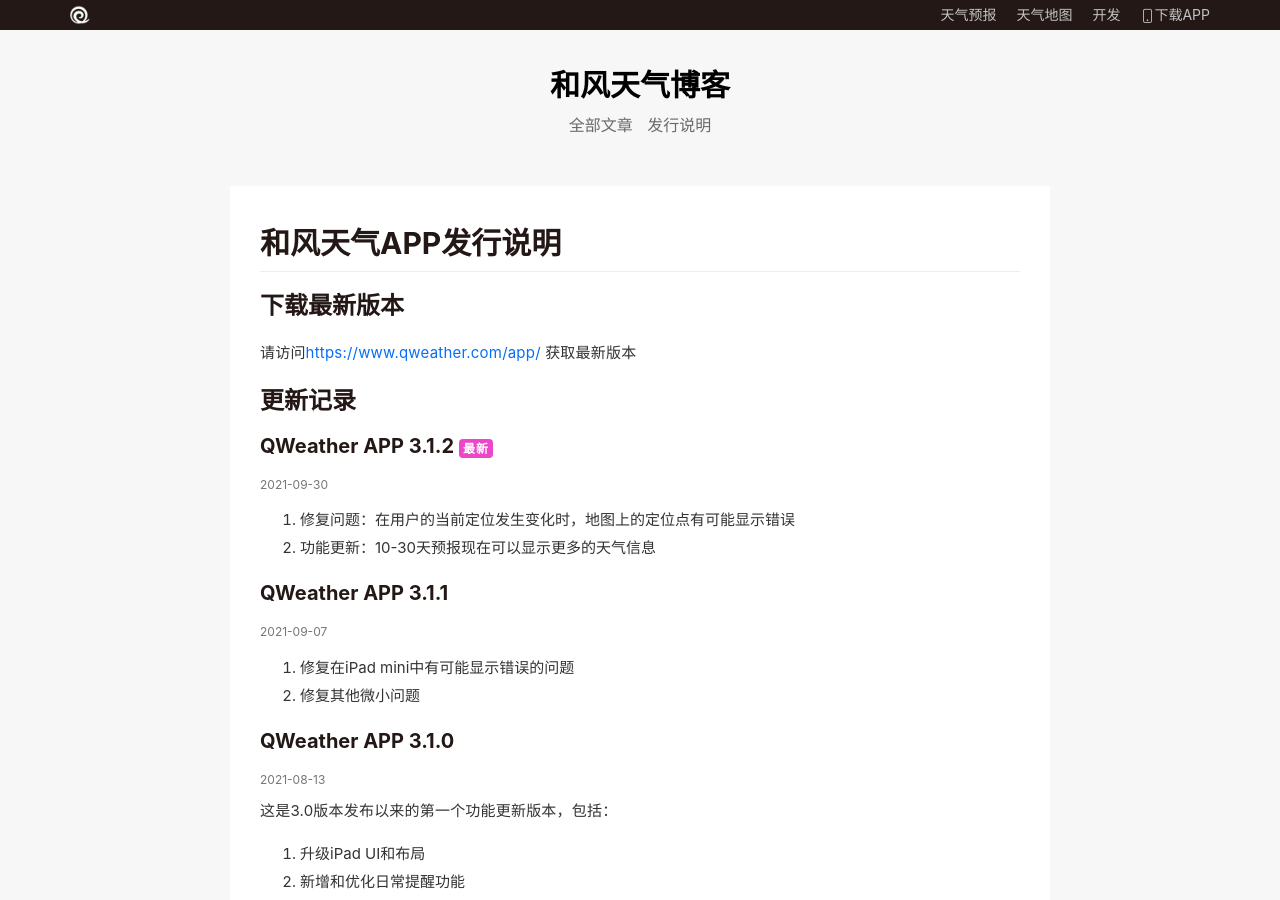
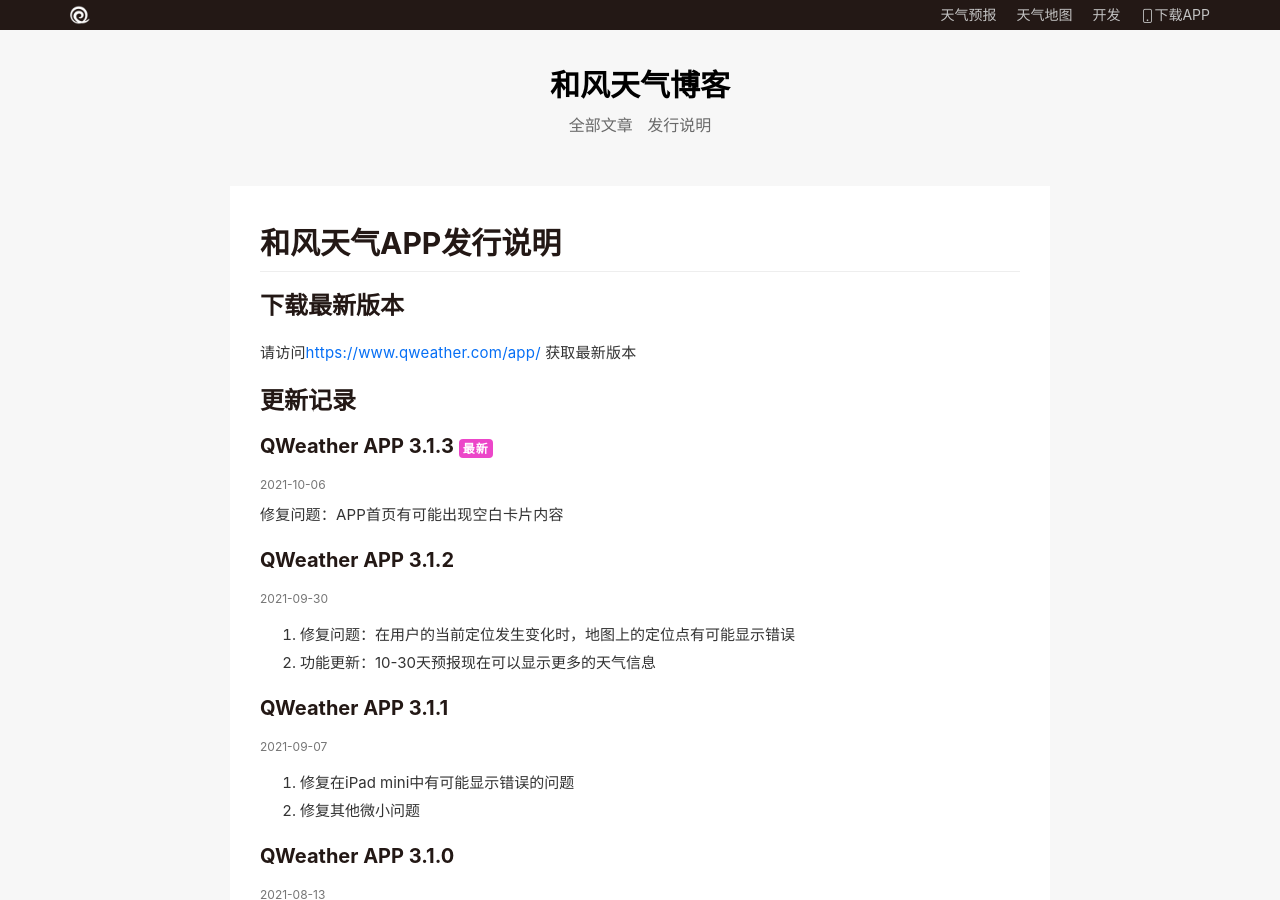
Before and after one commit to qwd/blog, a Jekyll site: the page built from pages/release-app.html, in a window 1280 px wide and 900 px high. Built offline with Jekyll 4.4.1, drawn with Linux system fonts in a browser that asks for light colours; some web fonts are replaced; comment, search, counter and statistics services are not loaded.

Commit message:
APP 3.1.3 released

```diff
--- a/_data/release-app.yml
+++ b/_data/release-app.yml
@@ -1,3 +1,8 @@
+- title: QWeather APP 3.1.3
+  ver: 3.1.3
+  date: 2021-10-06
+  text: |-
+    修复问题：APP首页有可能出现空白卡片内容
 - title: QWeather APP 3.1.2
   ver: 3.1.2
   date: 2021-09-30
```
